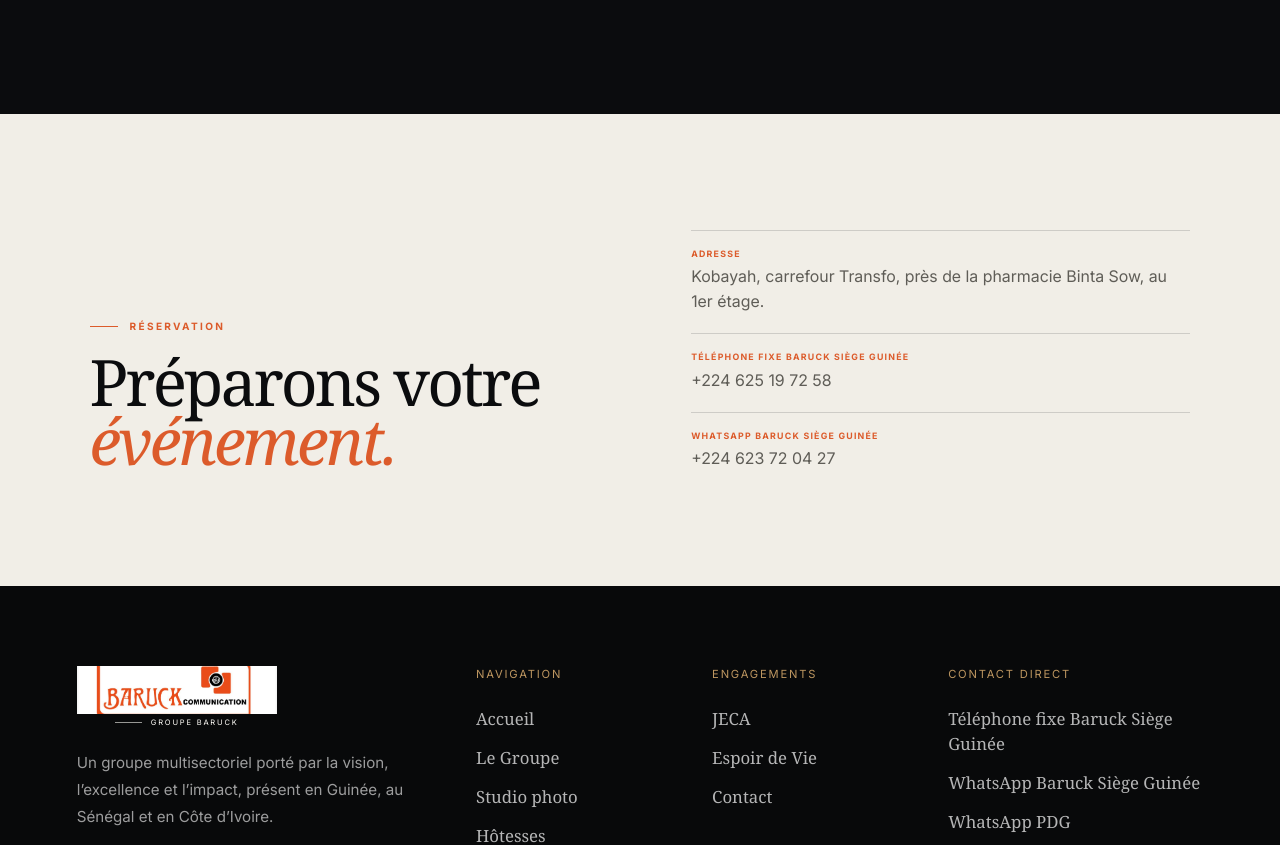
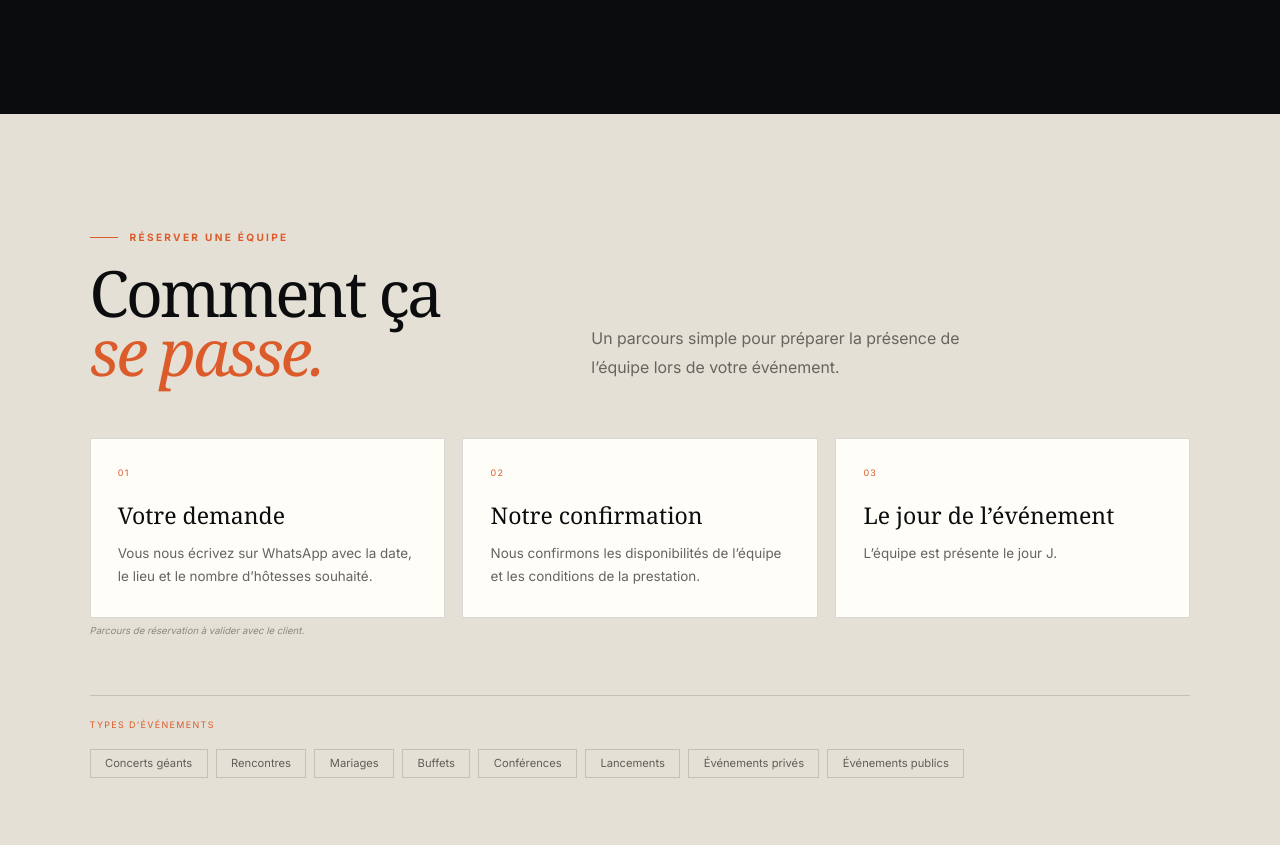
Before and after one commit to Gaslandie/groupe-baruck, a Next.js app: page /hotesses-evenementielles in a window 1280 px wide. Shown: the part 1649-2494 px from the top of the page. Built offline with nearby package versions, Linux system fonts and the light colour scheme.

Commit message:
feat(hostesses): add provisional booking process
Co-Authored-By: Claude Opus 5 (1M context) <noreply@anthropic.com>

```diff
--- a/src/app/hotesses-evenementielles/page.tsx
+++ b/src/app/hotesses-evenementielles/page.tsx
@@ -2,6 +2,7 @@ import type { Metadata } from "next";
 
 import { PageShell } from "@/components/layout/PageShell";
 import { HostessOffers } from "@/components/services/HostessOffers";
+import { HostessProcess } from "@/components/services/HostessProcess";
 import { ServiceContact } from "@/components/services/ServiceContact";
 import { ServiceHero } from "@/components/services/ServiceHero";
 import { ServiceIntro } from "@/components/services/ServiceIntro";
@@ -76,6 +77,7 @@ export default function HostessesPage() {
         tags={hostessTags}
       />
       <HostessOffers />
+      <HostessProcess />
       <ServiceContact
         eyebrow="Réservation"
         title={
--- /dev/null
+++ b/src/components/services/HostessProcess.tsx
@@ -0,0 +1,56 @@
+import { hostessProcess, hostessTags } from "@/data/services";
+import { ClientNote } from "@/components/ui/ClientNote";
+
+export function HostessProcess() {
+  return (
+    <section
+      id="deroulement"
+      className="bg-paper-deep px-[clamp(1.3rem,7vw,8rem)] py-[clamp(5rem,9vw,9rem)]"
+    >
+      <div className="reveal mb-[clamp(2.5rem,5vw,3.5rem)] grid grid-cols-[minmax(280px,.8fr)_1.2fr] items-end gap-[clamp(3rem,8vw,9rem)] max-tablet:grid-cols-1 max-tablet:gap-10">
+        <div>
+          <p className="eyebrow">Réserver une équipe</p>
+          <h2 className="mb-0 mt-2 font-display text-[clamp(3rem,5vw,6rem)] font-normal leading-[.92] tracking-[-.045em]">
+            Comment ça
+            <em className="font-normal text-accent"> se passe.</em>
+          </h2>
+        </div>
+        <p className="m-0 max-w-[430px] leading-[1.8] text-[#65645f]">
+          Un parcours simple pour préparer la présence de l’équipe lors de votre événement.
+        </p>
+      </div>
+
+      <ol className="reveal-stagger m-0 grid list-none grid-cols-3 gap-[1.1rem] p-0 max-tablet:grid-cols-1">
+        {hostessProcess.map((step) => (
+          <li
+            key={step.number}
+            className="reveal flex flex-col border border-line bg-ivory px-[1.7rem] pb-[1.8rem] pt-[1.7rem]"
+          >
+            <span aria-hidden="true" className="text-[.56rem] uppercase tracking-[.15em] text-accent">
+              {step.number}
+            </span>
+            <h3 className="mb-[.9rem] mt-[1.4rem] font-display text-[clamp(1.35rem,1.8vw,1.8rem)] font-normal leading-[1.15]">
+              {step.title}
+            </h3>
+            <p className="m-0 text-[.84rem] leading-[1.7] text-[#65645f]">{step.text}</p>
+          </li>
+        ))}
+      </ol>
+      <ClientNote>Parcours de réservation à valider avec le client.</ClientNote>
+
+      <div className="reveal mt-[clamp(2.5rem,5vw,3.5rem)] border-t border-line pt-[1.4rem]">
+        <h3 className="m-0 text-[.56rem] uppercase tracking-[.15em] text-accent">Types d’événements</h3>
+        <ul className="m-0 mt-[1.1rem] flex list-none flex-wrap gap-[.5rem] p-0">
+          {hostessTags.map((tag) => (
+            <li
+              key={tag}
+              className="border border-line px-[.9rem] py-[.5rem] text-[.7rem] leading-none text-[#5f5d57]"
+            >
+              {tag}
+            </li>
+          ))}
+        </ul>
+      </div>
+    </section>
+  );
+}
--- a/src/data/services.ts
+++ b/src/data/services.ts
@@ -363,3 +363,28 @@ export const studioFaq: ServiceFaqItem[] = [
     answer: "Oui. Un espace dédié aux anniversaires des enfants, avec décors et ballons, jouets et accessoires fournis. Formule 30 photos : 750 000 GNF.",
   },
 ];
+
+export type HostessProcessStep = {
+  number: "01" | "02" | "03";
+  title: string;
+  text: string;
+};
+
+/** Parcours de réservation provisoire, en attente de validation client. */
+export const hostessProcess: HostessProcessStep[] = [
+  {
+    number: "01",
+    title: "Votre demande",
+    text: "Vous nous écrivez sur WhatsApp avec la date, le lieu et le nombre d’hôtesses souhaité.",
+  },
+  {
+    number: "02",
+    title: "Notre confirmation",
+    text: "Nous confirmons les disponibilités de l’équipe et les conditions de la prestation.",
+  },
+  {
+    number: "03",
+    title: "Le jour de l’événement",
+    text: "L’équipe est présente le jour J.",
+  },
+];
```
